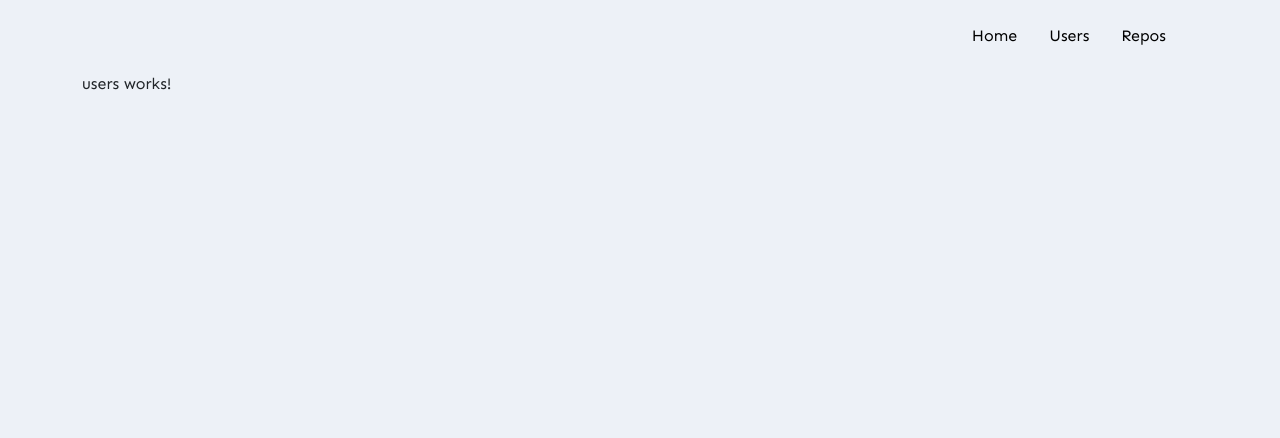
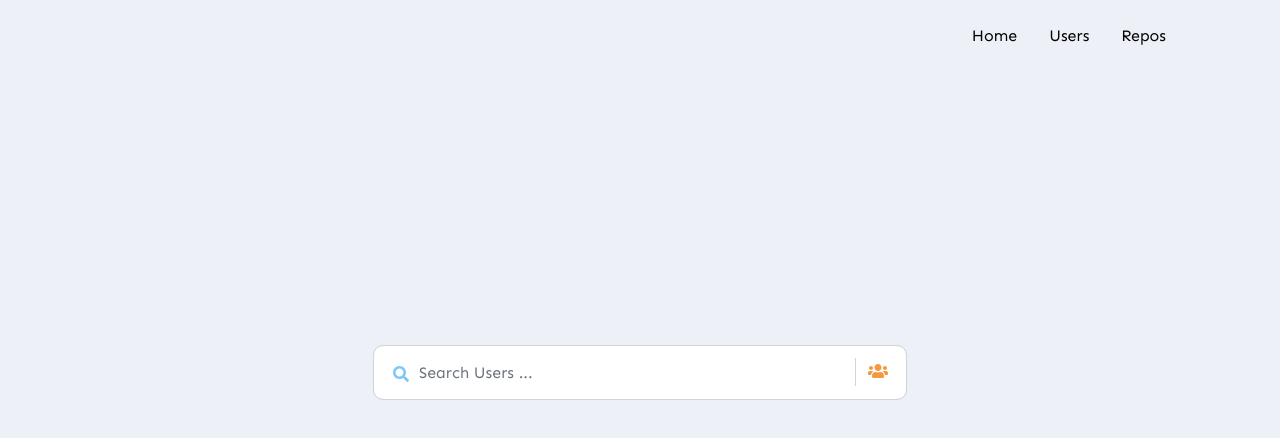
Before and after one commit to vantablanta/github-project, an Angular app: page /users in a window 1280 px wide. Shown: the top 438 px of the page. Built offline with nearby package versions, Linux system fonts and the light colour scheme.

Commit message:
users search field added

```diff
--- a/src/app/app-routing.module.ts
+++ b/src/app/app-routing.module.ts
@@ -2,11 +2,13 @@ import { NgModule } from '@angular/core';
 import { RouterModule, Routes } from '@angular/router';
 import { UsersComponent } from './component/users/users.component';
 import { LandingComponent } from './component/landing/landing.component';
+import { ReposComponent } from './component/repos/repos.component';
 
 const routes: Routes = [
   {path: 'users', component: UsersComponent},
   {path: 'home', component: LandingComponent },
-  { path: '', redirectTo:"home", pathMatch:"full"},
+  {path: 'repos', component: ReposComponent },
+  {path: '', redirectTo:"home", pathMatch:"full"},
 ];
 
 @NgModule({
--- /dev/null
+++ b/src/app/component/repos/repos.component.html
@@ -0,0 +1 @@
+<p>repos works!</p>
--- /dev/null
+++ b/src/app/component/repos/repos.component.ts
@@ -0,0 +1,15 @@
+import { Component, OnInit } from '@angular/core';
+
+@Component({
+  selector: 'app-repos',
+  templateUrl: './repos.component.html',
+  styleUrls: ['./repos.component.css']
+})
+export class ReposComponent implements OnInit {
+
+  constructor() { }
+
+  ngOnInit(): void {
+  }
+
+}
--- a/src/app/component/users/users.component.css
+++ b/src/app/component/users/users.component.css
@@ -0,0 +1,41 @@
+.height {
+    height: 75vh
+}
+
+.form {
+    position: relative
+}
+
+.form .fa-search {
+    position: absolute;
+    top: 18px;
+    left: 20px;
+    color: #9ca3af
+}
+
+.form span {
+    position: absolute;
+    right: 17px;
+    top: 13px;
+    padding: 2px;
+    border-left: 1px solid #d1d5db
+}
+
+.left-pan {
+    padding-left: 7px
+}
+
+.left-pan .i {
+    padding-left: 10px
+}
+
+.form-input {
+    height: 55px;
+    text-indent: 33px;
+    border-radius: 10px
+}
+
+.form-input:focus {
+    box-shadow: none;
+    border: none
+}
--- a/src/app/component/users/users.component.html
+++ b/src/app/component/users/users.component.html
@@ -1 +1,15 @@
-<p>users works!</p>
+
+
+<div class="container">
+    <div class="row height d-flex justify-content-center align-items-center">
+        <div class="col-md-6">
+            <form action="" class="form">
+                <fa-icon class="i fa-search" [icon]="faSearch" [ngStyle]="{'color': '#7bc8f9'}"></fa-icon>
+                <input type="text" class="form-control form-input" placeholder="Search Users ...">
+                <span class="left-pan">
+                    <fa-icon class="i fa-microphone" [icon]="faUsers" [ngStyle]="{'color': '#f59840'}"></fa-icon>
+                </span>
+            </form>
+        </div>
+    </div>
+</div>
--- a/src/app/component/users/users.component.ts
+++ b/src/app/component/users/users.component.ts
@@ -1,4 +1,6 @@
 import { Component, OnInit } from '@angular/core';
+
+import { faSearch, faUsers } from '@fortawesome/free-solid-svg-icons';
 
 @Component({
   selector: 'app-users',
@@ -6,6 +8,8 @@ import { Component, OnInit } from '@angular/core';
   styleUrls: ['./users.component.css']
 })
 export class UsersComponent implements OnInit {
+  faSearch = faSearch
+  faUsers = faUsers
 
   constructor() { }
 
```
Also changed, not shown: src/app/app.module.ts (+6 -2 lines), src/app/component/repos/repos.component.css (added), 1 other file (tests, documents, lock files or other folders).
